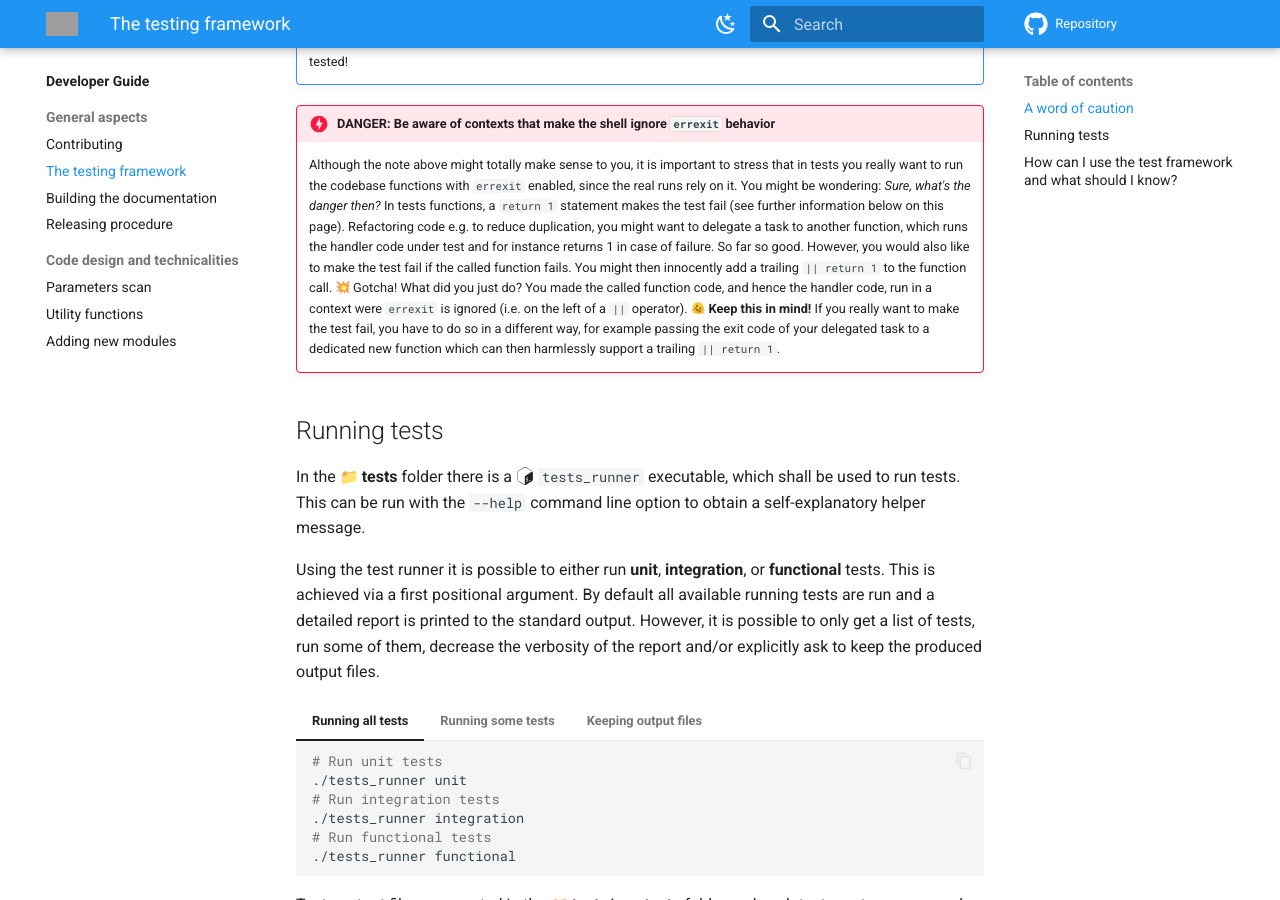
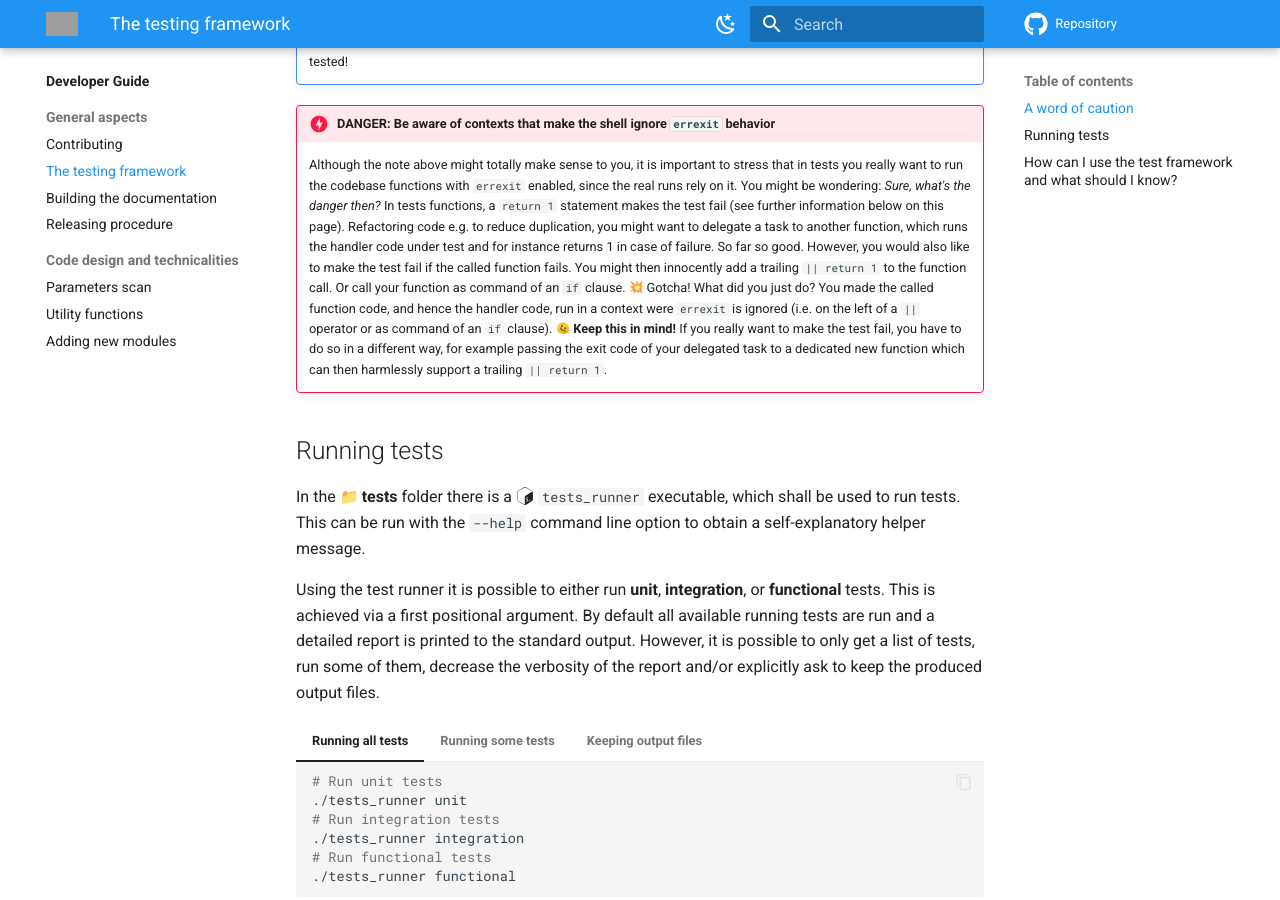
Before and after one commit to smash-transport/smash-vhlle-hybrid, an MkDocs documentation site: the page built from docs/developer/testing_framework.md, in a window 1280 px wide and 900 px high, scrolled down 456 px. Built offline with MkDocs 1.6.1 and Material for MkDocs 9.7.7, drawn with Linux system fonts in a browser that asks for light colours; emoji names are drawn with the system emoji font; comment, search, counter and statistics services are not loaded; the version menu is left out; grey boxes are pictures that could not be loaded.

Commit message:
Mention another relevant case in documentation admonition

```diff
--- a/docs/developer/testing_framework.md
+++ b/docs/developer/testing_framework.md
@@ -17,9 +17,10 @@
     So far so good.
     However, you would also like to make the test fail if the called function fails.
     You might then innocently add a trailing `|| return 1` to the function call.
+    Or call your function as command of an `if` clause.
     :boom: Gotcha!
     What did you just do?
-    You made the called function code, and hence the handler code, run in a context were `errexit` is ignored (i.e. on the left of a `||` operator). :melting_face:
+    You made the called function code, and hence the handler code, run in a context were `errexit` is ignored (i.e. on the left of a `||` operator or as command of an `if` clause). :melting_face:
     **Keep this in mind!**
     If you really want to make the test fail, you have to do so in a different way, for example passing the exit code of your delegated task to a dedicated new function which can then harmlessly support a trailing `|| return 1`.
 
```
